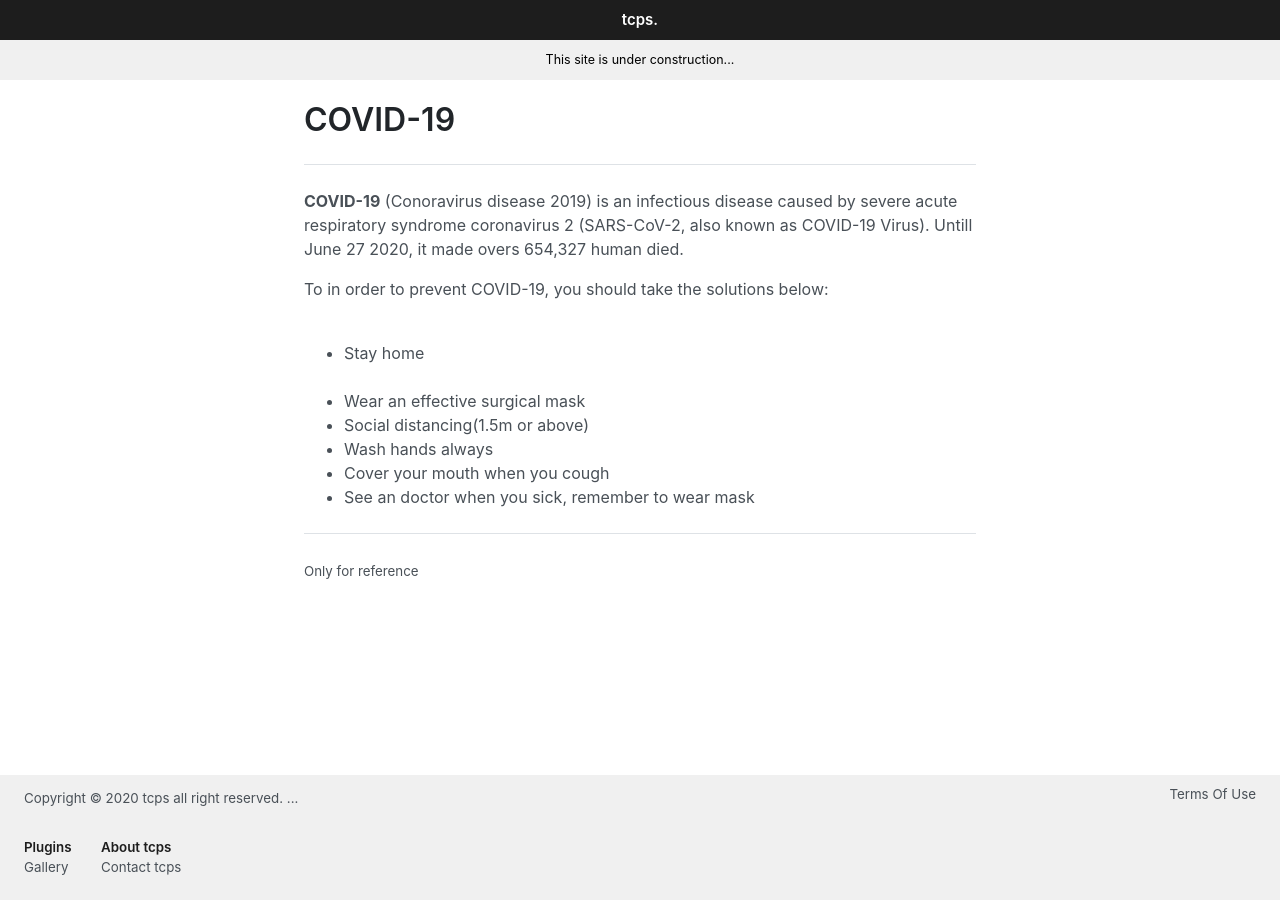
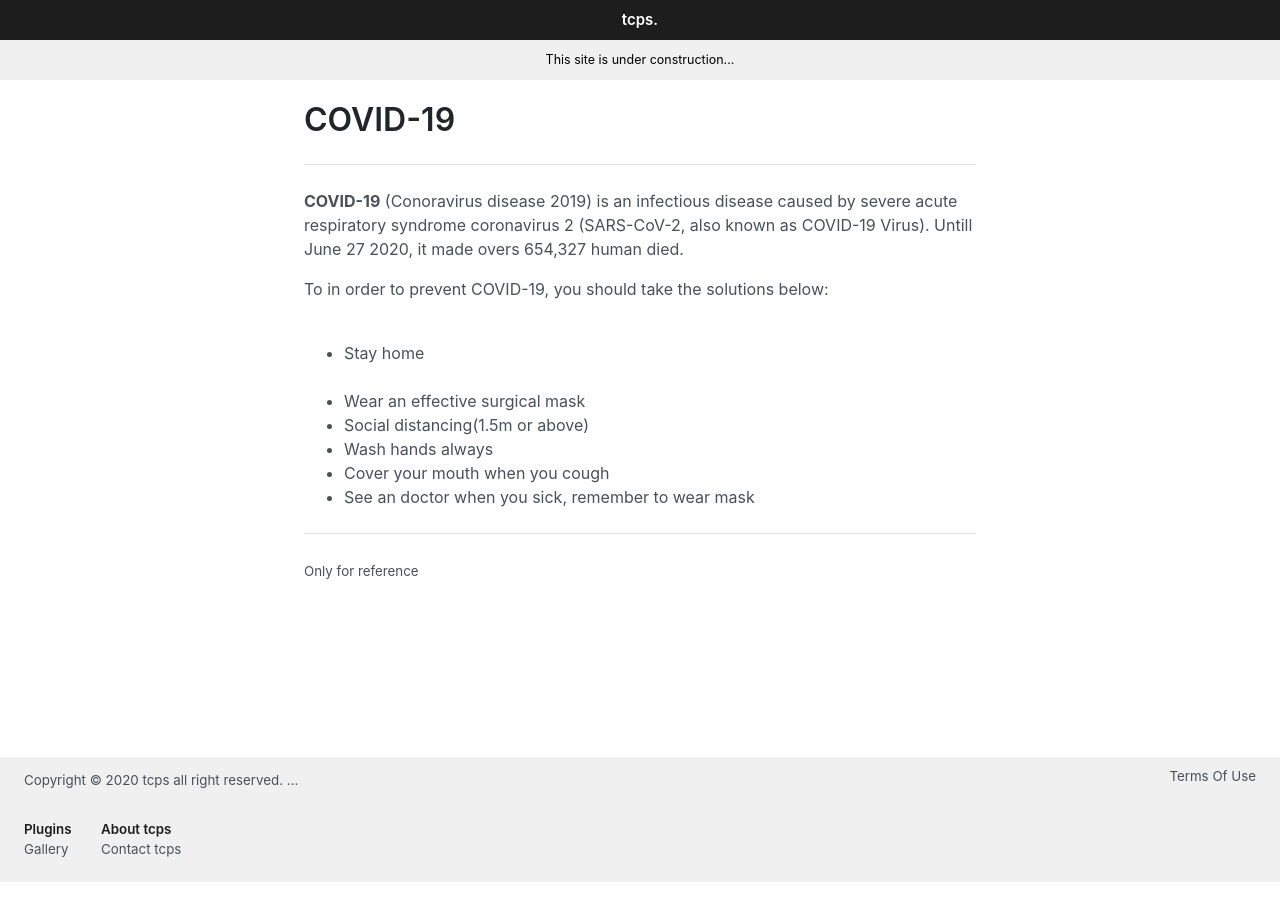
Before and after one commit to ttcps/ttcps.github.io, a Jekyll site: the page built from covid.html, in a window 1280 px wide. Built offline with Jekyll 4.4.1, drawn with Linux system fonts in a browser that asks for light colours.

Commit message:
Update default.html

```diff
--- a/_layouts/default.html
+++ b/_layouts/default.html
@@ -6,7 +6,7 @@
   <body>
     <h1 style="font-size:15px;line-height: 40px;background-color: #1d1d1d;text-align: center; margin: 0px;"><a href="/" style="color: #ffffff;text-decoration: none;">tcps.</a></h1>
     {% include banner.html text="This site is under construction..." %}
-    <div class="container content" style="min-height: calc(100vh - 230px)">
+    <div class="container content" style="min-height: calc(100vh - 248px)">
       <main>
         {{ content }}
       </main>
```
